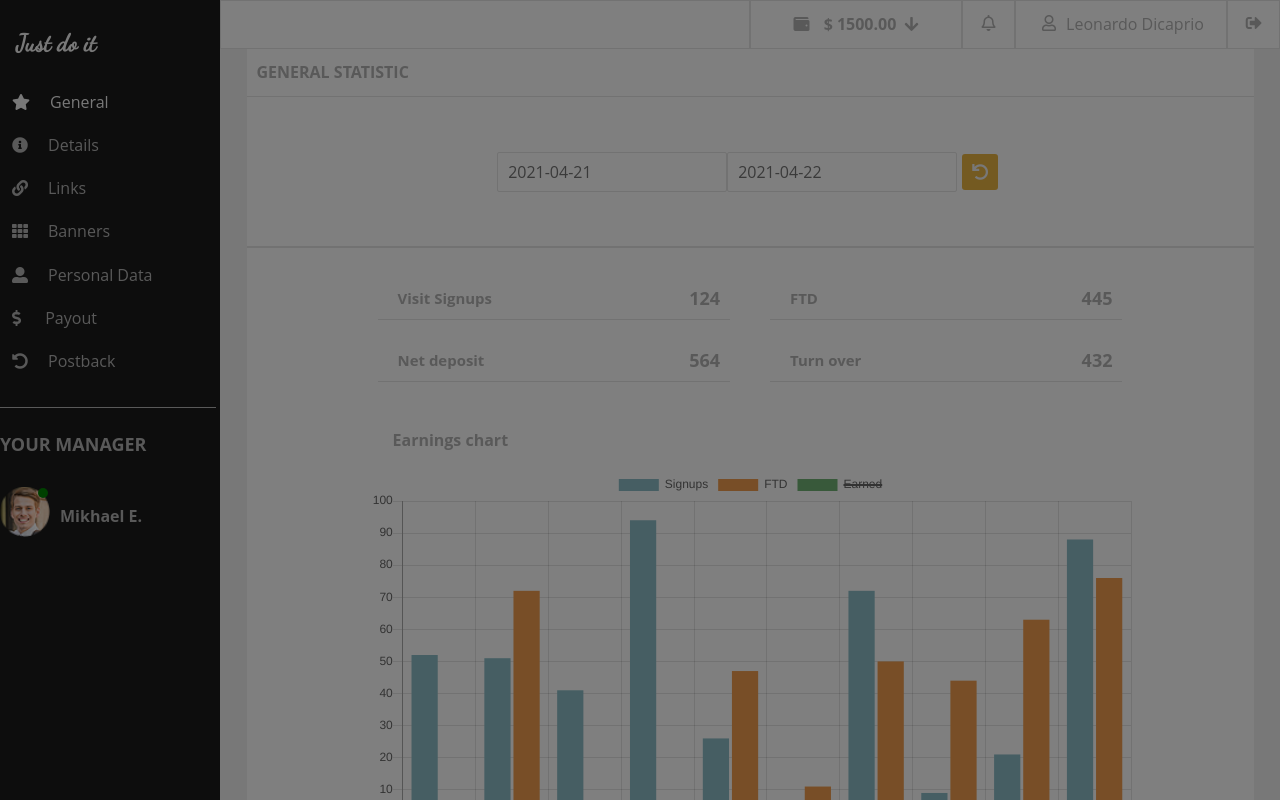
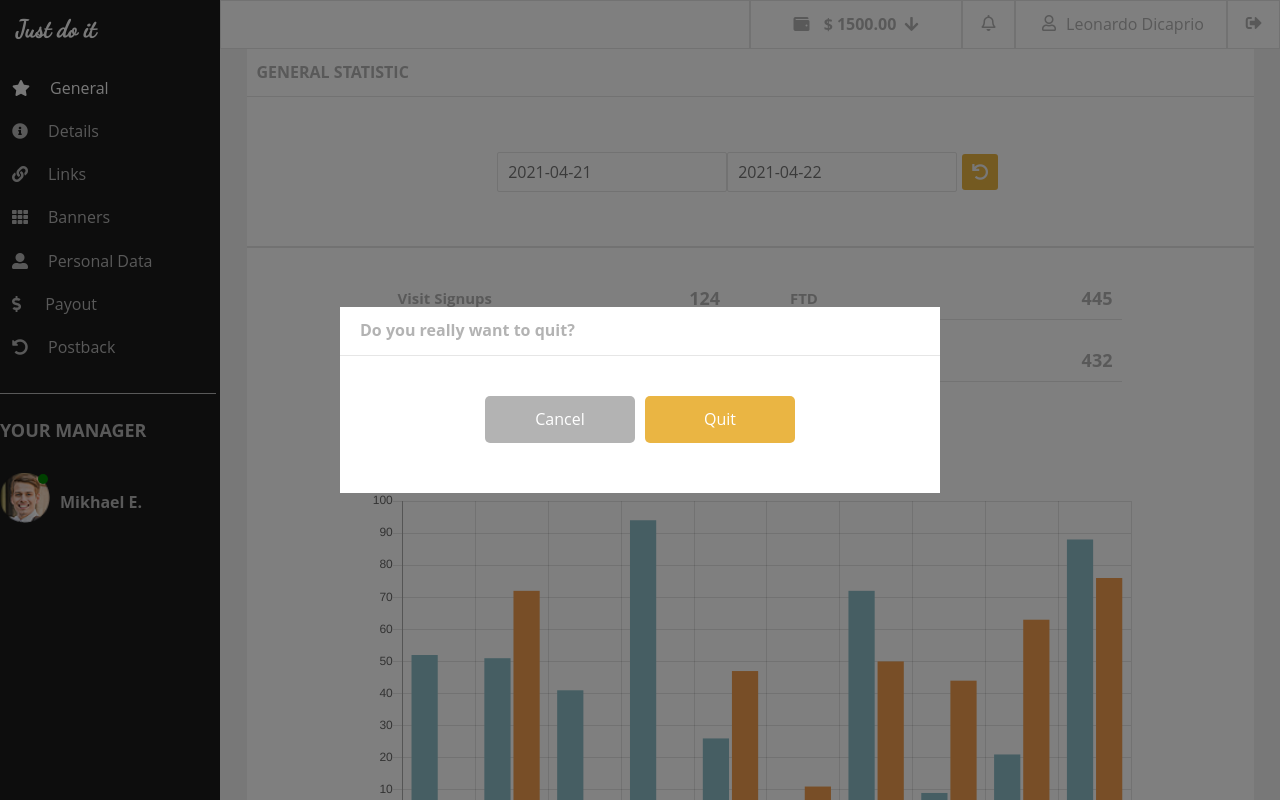
Before and after one commit to julia-kocik/solo-project, a website: page src/index.html in a window 1280 px wide. Both pictures are taken after a click on the element 1253 px from the left and 24 px from the top of the page. Shown: the top 800 px of the page. Drawn offline with nearby package versions, Linux system fonts and the light colour scheme; files that its build step writes are made by us from their sources.

Commit message:
Fix modals

```diff
--- a/src/index.html
+++ b/src/index.html
@@ -17,7 +17,6 @@
         <!-- MODALE -->
         <!-- MODAL MANAGER -->
         <div class="overlay" id="overlay">
-            <div class="overlay" id="overlay">
                 <div class="modal" id="myModal">
                     <div class="modal-title">
                         <h3>ONLINE CHAT WITH YOUR PERSONAL MANAGER</h3>
@@ -38,24 +37,21 @@
                         <input type="submit" value="Send">
                     </div>
                 </div>
-              </div>
         </div>
         <!-- MODAL QUIT -->
-        <div class="overlay" id="overlay">
-            <div class="overlay" id="overlay">
+        <div class="overlay" id="overlay-quit">
                 <div class="modal" id="quit">
                     <div class="modal-title">
                         <h3>Do you really want to quit?</h3>
                     </div>
-                    <div class="btn cancel">
-                        <a href="#/general"> Cancel</a>
-                        <a href="#/general"> Quit</a>
+                    <div class="btn cancel js--close-modal">
+                        <a href="#"> Cancel</a>
+                        <a href="#"> Quit</a>
                     </div>
                 </div>
-              </div>
         </div>
         <!-- SIDEBAR -->
-        <section class="sidebar">
+        <section class="sidebar sidebar-ind">
 
                 <div class="sidebar-content">
                     <div class="sidebar-title">
--- a/src/js/script.js
+++ b/src/js/script.js
@@ -49,23 +49,30 @@
 
   //modals
   //close
+  const closeBtns = document.querySelectorAll('.overlay');
+  //console.log(closeBtns);
+
   const closeModal = () => {
-    document.getElementById('overlay').classList.remove('show');
+    for(let btn of closeBtns) {
+      btn.classList.remove('show');
+    }
   };
 
   const activateCloseModal = () => {
-    document.querySelectorAll('#overlay .js--close-modal').forEach(function(btn) {
+    document.querySelectorAll('.overlay .js--close-modal').forEach(function(btn) {
       btn.addEventListener('click', function(e) {
         e.preventDefault();
         closeModal();
       });
     });
 
-    document.querySelector('#overlay').addEventListener('click', function(e) {
+    for(let btn of closeBtns) {
+   btn.addEventListener('click', function(e) {
       if(e.target === this) {
         closeModal();
       }
     });
+  }
 
     document.addEventListener('keyup', function(e) {
       if(e.keyCode === 27) {
@@ -74,15 +81,18 @@
     });
   };
 
+  console.log(document.querySelectorAll('.overlay .js--close-modal'));
+
   const openModal = (modal) => {
     document.querySelectorAll('#overlay > *').forEach(function(modal) {
       modal.classList.remove('show');
     });
-    document.querySelectorAll(modal).forEach(function(modal) {
-      modal.classList.remove('show');
-    });
-    document.querySelector('#overlay').classList.add('show');
-    document.querySelector(modal).classList.add('modal-active');
+    if(modal == '#myModal') {
+      document.querySelector('#overlay').classList.add('show');
+    } else if(modal == '#quit') {
+      document.querySelector('#overlay-quit').classList.add('show');
+    }
+    document.querySelector(modal).classList.add('show');
   };
 
   const activateOpenModal = () => {
@@ -134,11 +144,13 @@
     },
   });
 
+  const initDatePicker = () => {
   //flatpkr
   // eslint-disable-next-line no-undef
-  flatpickr('#date-start', {});
-  // eslint-disable-next-line no-undef
-  flatpickr('#date-end', {});
+    flatpickr('#date-start', {});
+    // eslint-disable-next-line no-undef
+    flatpickr('#date-end', {});
+  };
 
 
   const app = () => {
@@ -146,6 +158,7 @@
     initSidebar();
     activateCloseModal();
     activateOpenModal();
+    initDatePicker();
   };
 
   app();
--- a/src/sass/components/_modal.scss
+++ b/src/sass/components/_modal.scss
@@ -34,13 +34,16 @@
     display: none;
   }
 
-  .modal-active {
+  .modal.show {
     display: block;
   }
 
   .modal .btn-close {
     padding: 5px 15px;
     font-size: 22px;
+    &:hover {
+      cursor: pointer;
+    }
   }
 
   .modal-title {
--- a/src/sass/sections/_sidebar.scss
+++ b/src/sass/sections/_sidebar.scss
@@ -7,11 +7,18 @@
     width: 220px;
 }
 
+.sidebar-content {
+    position: fixed;
+    top: 0;
+    left: 0;
+}
+
 .sidebar-title {
     font-family: $fancy-font;
     color: $color-white;
     text-align: left;
     padding-left: 16px;
+    padding-top: 10px;
     h3 {
         font-size: 24px;
     }
@@ -104,9 +111,12 @@
         justify-content: center;
         padding-left: 10px;
         width: 40px;
+
     }
+
     .sidebar-content {
         display: none;
+        position: static;
     }
     .hamburger-btn {
         display: block;
```
